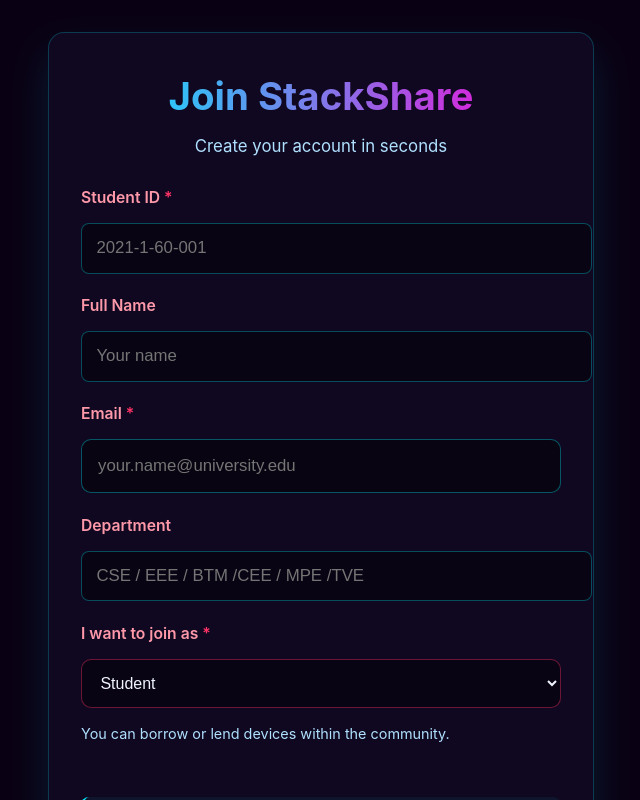
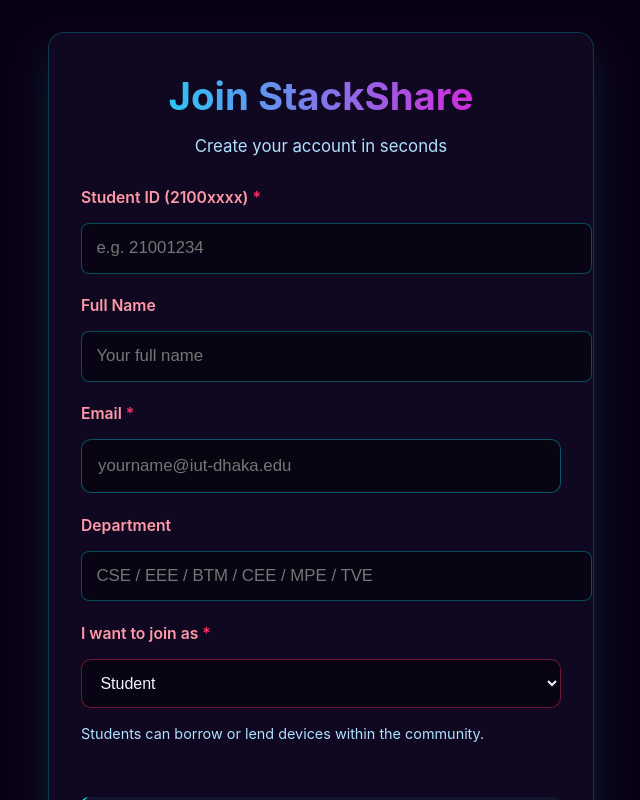
Before and after one commit to tasniamaha/StackShare_rdbms, a React (Create React App) app in the folder frontend/: page /register in a window 1280 px wide. Shown: the top 800 px of the page, without its empty margins (319-959 px from the left). Built offline with nearby package versions, Linux system fonts and the light colour scheme.

Commit message:
Update Register.js

```diff
--- a/frontend/src/components/auth/Register.js
+++ b/frontend/src/components/auth/Register.js
@@ -22,7 +22,7 @@
   const [error, setError] = useState('');
   const [loading, setLoading] = useState(false);
 
-  // Pre-fill role/subRole if coming from "Become a Lender" button
+  // Pre-fill subRole if coming from "Become a Lender" link/button
   useEffect(() => {
     const urlParams = new URLSearchParams(location.search);
     const intent = urlParams.get('intent');
@@ -34,7 +34,12 @@
   const handleChange = (e) => {
     const { name, value } = e.target;
     setForm(prev => ({ ...prev, [name]: value }));
-    setError('');
+    setError(''); // clear error on change
+  };
+
+  const validateStudentId = (id) => {
+    // Must be non-empty and start with exactly "2100" for students
+    return id.trim().length >= 4 && id.trim().startsWith('2100');
   };
 
   const handleRegister = async (e) => {
@@ -43,37 +48,47 @@
     setLoading(true);
 
     try {
-      // Basic validation
+      // Required fields
       if (!form.student_email.trim() || !form.password.trim() || !form.student_id.trim()) {
         throw new Error('Please fill all required fields');
       }
 
-      if (form.role === 'student' && !form.subRole) {
-        throw new Error('Please select whether you want to be a Lender or Borrower');
+      // Student-specific validation
+      if (form.role === 'student') {
+        if (!form.subRole) {
+          throw new Error('Please select whether you want to be a Lender or Borrower');
+        }
+
+        // Enforce 2100xxxx rule for students
+        if (!validateStudentId(form.student_id)) {
+          throw new Error('Invalid Student ID. Student IDs must start with 2100 (e.g., 21001234)');
+        }
       }
 
-      // Simulate API registration (replace with real fetch/axios later)
+      // For admin — no ID format restriction
+
+      // Simulate API call (replace with real fetch/axios later)
       await new Promise(resolve => setTimeout(resolve, 1400));
 
-      console.log('Fake registration with:', form);
+      console.log('Registration payload:', form);
 
-      // Prepare final user object
+      // Prepare user object
       const finalRole = form.role === 'admin' ? 'admin' : form.subRole;
 
       const newUser = {
         student_id: form.student_id.trim(),
-        student_name: form.student_name.trim(),
+        student_name: form.student_name.trim() || null,
         student_email: form.student_email.trim(),
-        student_dept: form.student_dept.trim(),
+        student_dept: form.student_dept.trim() || null,
         role: form.role,           // "student" or "admin"
-        subRole: form.role === 'student' ? form.subRole : null, // "lender" / "borrower" or null
+        subRole: form.role === 'student' ? form.subRole : null,
         finalRole,                 // computed: "admin", "lender", or "borrower"
       };
 
-      // Save auth data (auto-login after registration)
+      // Save auth (auto-login after registration)
       setAuth('fake-jwt-token-demo', newUser);
 
-      // Redirect based on final role
+      // Redirect based on role
       if (finalRole === 'admin') {
         navigate('/admin/dashboard', { replace: true });
       } else if (finalRole === 'lender') {
@@ -112,53 +127,65 @@
         )}
 
         <form onSubmit={handleRegister} className="auth-form">
+          {/* Student ID */}
           <div className="form-group">
-            <label>Student ID <span className="required">*</span></label>
+            <label>
+              {form.role === 'student' ? 'Student ID (2100xxxx)' : 'ID / Admin Code'}{' '}
+              <span className="required">*</span>
+            </label>
             <input
               type="text"
               name="student_id"
-              placeholder="2021-1-60-001"
+              placeholder={form.role === 'student' ? "e.g. 21001234" : "Any format for admin"}
               value={form.student_id}
               onChange={handleChange}
               required
             />
+            {form.role === 'student' && form.student_id && !validateStudentId(form.student_id) && (
+              <small className="input-hint error">
+                Student ID must start with 2100 (e.g., 21001234)
+              </small>
+            )}
           </div>
 
+          {/* Full Name */}
           <div className="form-group">
             <label>Full Name</label>
             <input
               type="text"
               name="student_name"
-              placeholder="Your name"
+              placeholder="Your full name"
               value={form.student_name}
               onChange={handleChange}
             />
           </div>
 
+          {/* Email */}
           <div className="form-group">
             <label>Email <span className="required">*</span></label>
             <input
               type="email"
               name="student_email"
-              placeholder="your.name@university.edu"
+              placeholder="yourname@iut-dhaka.edu"
               value={form.student_email}
               onChange={handleChange}
               required
             />
           </div>
 
+          {/* Department */}
           <div className="form-group">
             <label>Department</label>
             <input
               type="text"
               name="student_dept"
-              placeholder="CSE / EEE / BTM /CEE / MPE /TVE"
+              placeholder="CSE / EEE / BTM / CEE / MPE / TVE"
               value={form.student_dept}
               onChange={handleChange}
             />
           </div>
 
-          {/* Main Role Selection */}
+          {/* Role Selection */}
           <div className="form-group">
             <label>I want to join as <span className="required">*</span></label>
             <select
@@ -172,12 +199,12 @@
             </select>
             <p className="role-hint">
               {form.role === 'admin'
-                ? 'You will manage the platform, complaints, approvals, etc.'
-                : 'You can borrow or lend devices within the community.'}
+                ? 'Admins manage the platform, complaints, approvals, etc.'
+                : 'Students can borrow or lend devices within the community.'}
             </p>
           </div>
 
-          {/* Sub-role (only shown if role === 'student') */}
+          {/* Sub-role (only for students) */}
           {form.role === 'student' && (
             <div className="form-group sub-role-group">
               <label>As a student, I want to be a <span className="required">*</span></label>
@@ -192,12 +219,13 @@
               </select>
               <p className="role-hint">
                 {form.subRole === 'lender'
-                  ? 'You can list your devices for others to borrow.'
+                  ? 'You can list your own devices for others to borrow.'
                   : 'You can browse and request devices from the community.'}
               </p>
             </div>
           )}
 
+          {/* Password */}
           <div className="form-group">
             <label>Password <span className="required">*</span></label>
             <input
@@ -210,6 +238,7 @@
             />
           </div>
 
+          {/* Submit */}
           <motion.button
             type="submit"
             className="btn-primary"
```
